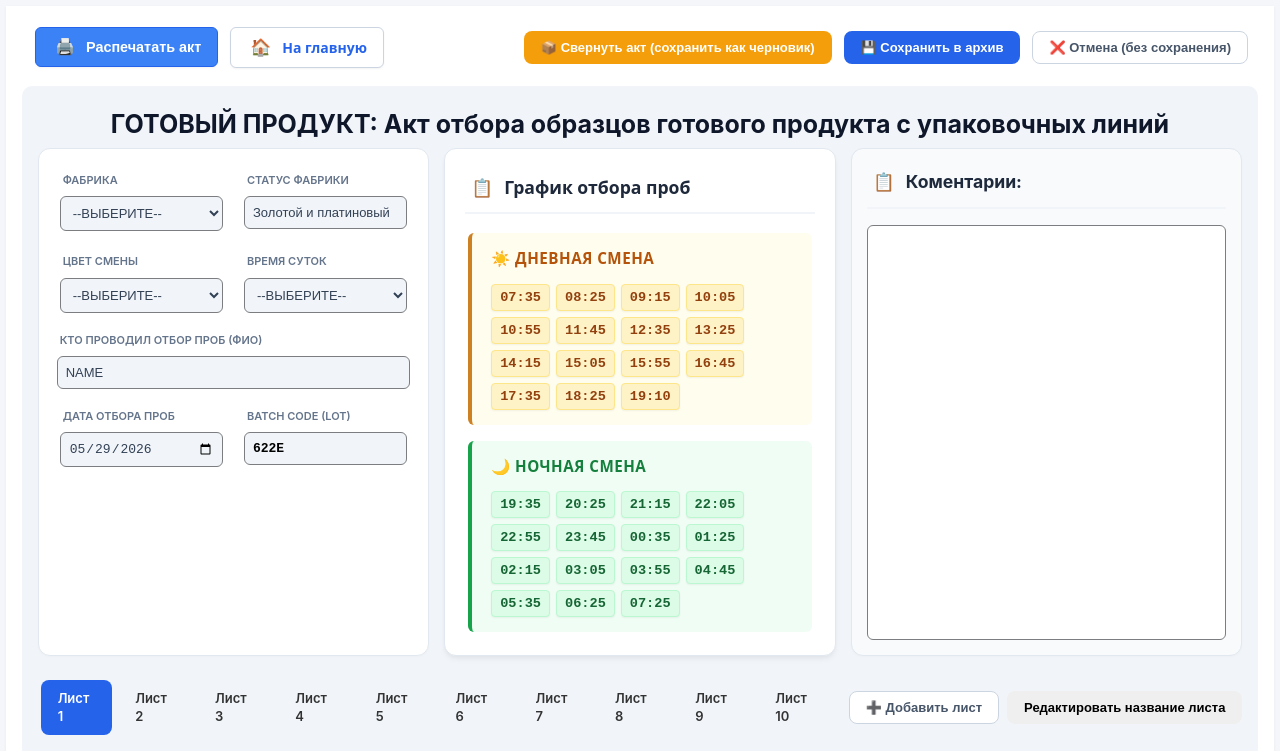
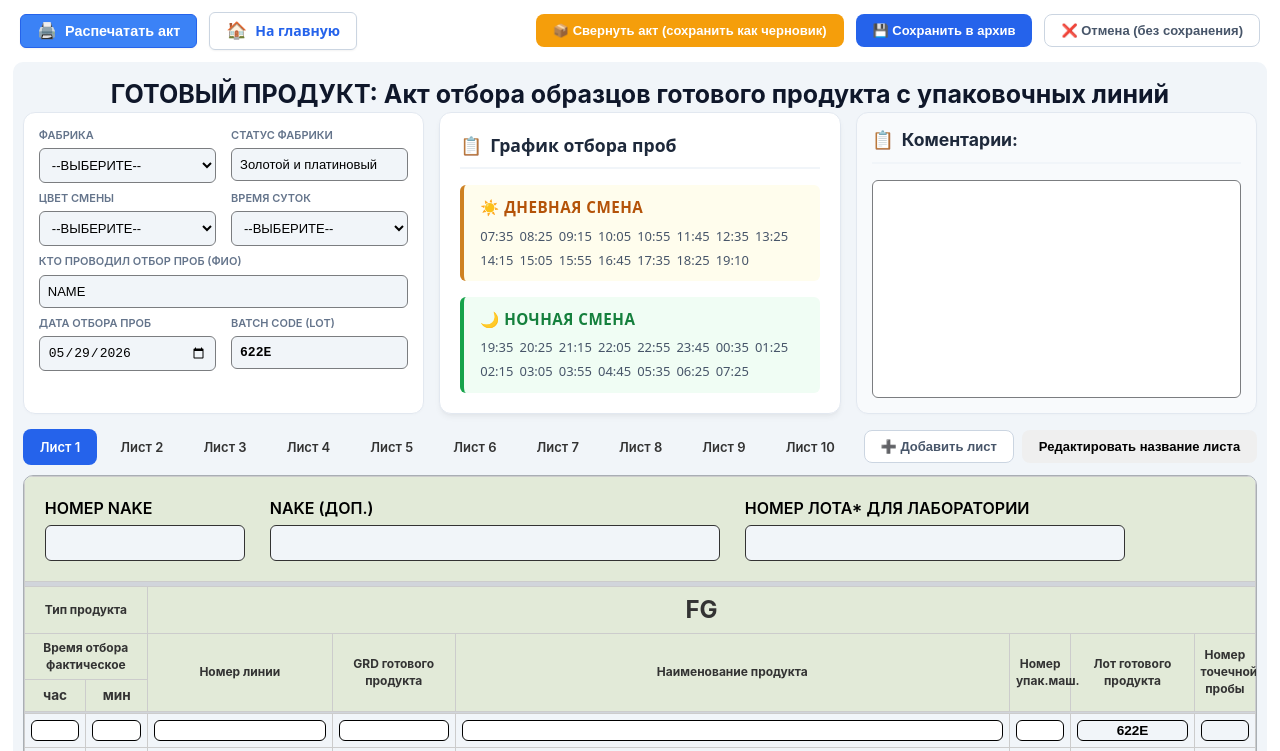
Before and after one commit to Evan-mio/ACR_MV, a plain HTML site: page form/F_G/act-_F_G.html in a window 1280 px wide. Shown: the top 751 px of the page. Drawn offline with Linux system fonts and the light colour scheme.

Commit message:
Update act-_F_G.css

```diff
--- a/form/F_G/act-_F_G.css
+++ b/form/F_G/act-_F_G.css
@@ -2,7 +2,7 @@
 * {
     box-sizing: border-box;
     margin: 0;
-    padding: 3px;
+    padding: 0;
 }
 
 body {
@@ -36,29 +36,6 @@
     display: flex;
     align-items: center;
     gap: 15px;
-}
-
-.back-btn {
-    text-decoration: none;
-    color: #64748b;
-    font-size: 20px;
-    font-weight: bold;
-    padding: 4px 10px;
-    border-radius: 8px;
-    background-color: #f1f5f9;
-    transition: all 0.2s;
-}
-
-.back-btn:hover {
-    background-color: #e2e8f0;
-    color: #1e293b;
-}
-
-.main-title {
-    font-size: 25px;
-    font-weight: 700;
-    color: #0f172a;
-    text-align: center;
 }
 
 /* Базовые стили кнопки */
@@ -124,12 +101,29 @@
   box-shadow: 0 1px 2px rgba(0, 0, 0, 0.05);
 }
 
+.nav-home-link { font-size: 14px; color: #2563eb; text-decoration: none; font-weight: 600; }
 
-.nav-home-link {
-    font-size: 14px;
-    color: #2563eb;
+.back-btn {
     text-decoration: none;
-    font-weight: 600;
+    color: #64748b;
+    font-size: 20px;
+    font-weight: bold;
+    padding: 4px 10px;
+    border-radius: 8px;
+    background-color: #f1f5f9;
+    transition: all 0.2s;
+}
+
+.back-btn:hover {
+    background-color: #e2e8f0;
+    color: #1e293b;
+}
+
+.main-title {
+    font-size: 25px;
+    font-weight: 700;
+    color: #0f172a;
+    text-align: center;
 }
 
 /* Контейнер формы */
@@ -190,7 +184,7 @@
     border: 1px solid #7b7d80;
     border-radius: 6px;
     font-size: 13px;
-    color: #334155;
+    color: #000;
 }
 
 input[readonly] {
@@ -320,37 +314,12 @@
     background-color: #059669;
 }
 
-    .btn:hover {
+.btn:hover {
     background-color: #f8fafc;
     border-color: #94a3b8;
     color: #1e293b;
     transform: translateY(-1px);
     box-shadow: 0 4px 6px rgba(0, 0, 0, 0.08);
-}
-
-/* Стили для временных бейджей */
-.time-badge-day, .time-badge-night {
-    display: inline-block;
-    padding: 3px 8px;
-    font-size: 0.85rem;
-    font-weight: 600;
-    font-family: monospace;
-    border-radius: 4px;
-    box-shadow: 0 1px 2px rgba(0,0,0,0.05);
-}
-
-/* Стилизация дня (Теплые янтарные тона) */
-.time-badge-day {
-    background-color: #fef3c7;
-    color: #92400e;
-    border: 1px solid #fde68a;
-}
-
-/* Стилизация ночи (Спокойные зеленые тона) */
-.time-badge-night {
-    background-color: #dcfce7;
-    color: #166534;
-    border: 1px solid #bbf7d0;
 }
 
 
```
